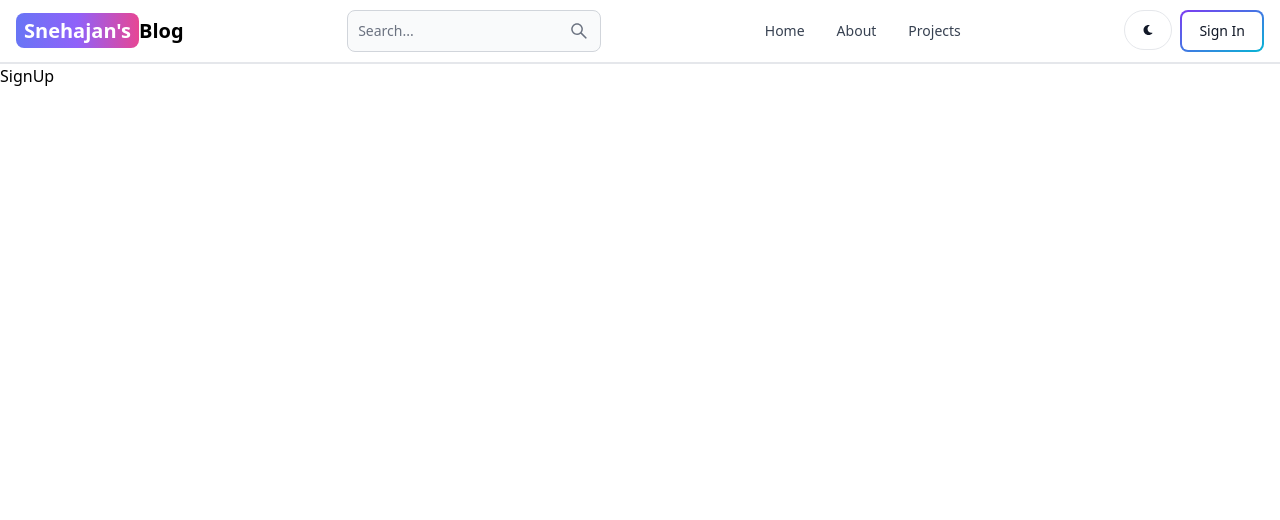
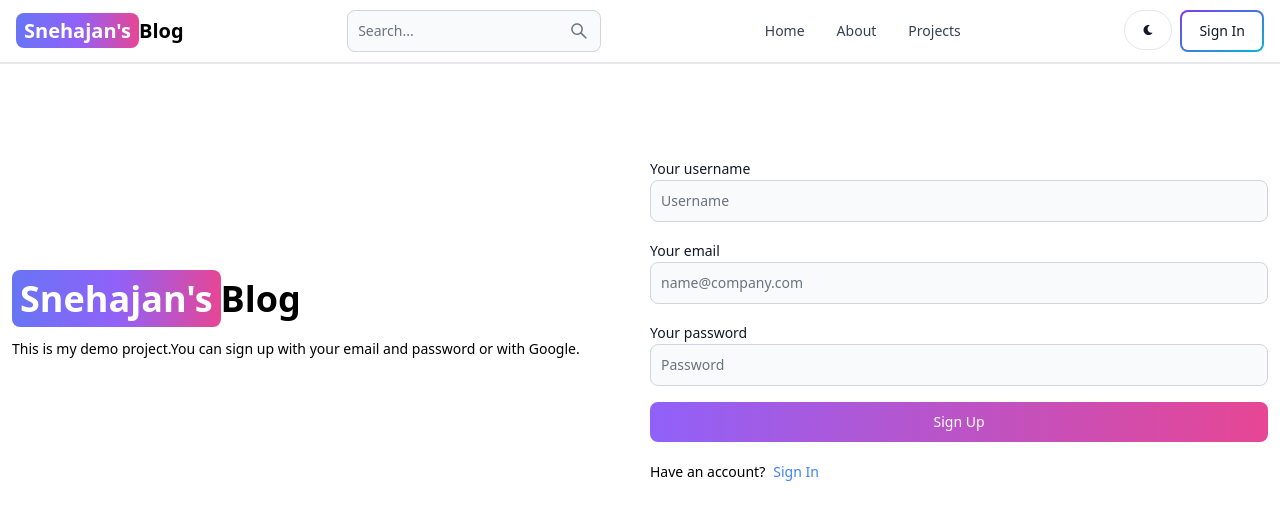
Before and after one commit to Snehajan97/mern-blog, a React (Vite) app in the folder client/: page /signup in a window 1280 px wide. Shown: the top 520 px of the page. Built offline with nearby package versions, Linux system fonts and the light colour scheme.

Commit message:
completed signup page ui

```diff
--- a/client/src/pages/SignUp.jsx
+++ b/client/src/pages/SignUp.jsx
@@ -1,9 +1,52 @@
+import { Button, Label, TextInput } from 'flowbite-react'
 import React from 'react'
+import { Link } from 'react-router-dom'
+
 
 export default function SignUp() {
   return (
-    <div>
-      SignUp
+    <div className='min-h-screen mt-20'>
+      <div className="flex p-3 max-ww-3xl mx-auto flex-col md:flex-row md:items-center gap-5">
+        {/* left */}
+        <div className='flex-1'>
+        <Link to='/' className=' font-bold dark:text-white text-4xl'>
+          <span className='px-2 py-1 bg-gradient-to-r from-indigo-500 via-purple-500
+           to-pink-500 rounded-lg text-white'>Snehajan's</span>
+          Blog
+      </Link>
+      <p className='text-sm mt-5'>
+        This is my demo project.You can sign up with your email and password
+        or with Google.
+      </p>
+        </div>
+        {/*right*/}
+
+        <div className='flex-1'>
+          <form className='flex flex-col gap-4'>
+           <div >
+            <Label value='Your username'/>
+            <TextInput type='text' placeholder='Username' id='username'/>
+            </div>
+           <div >
+            <Label value='Your email'/>
+            <TextInput type='text' placeholder='name@company.com' id='email'/>
+            </div>
+           <div >
+            <Label value='Your password'/>
+            <TextInput type='text' placeholder='Password' id='password'/>
+            </div>
+            <Button gradientDuoTone='purpleToPink' type='submit'>
+              Sign Up
+            </Button>
+          </form>
+          <div className='flex gap-2 text-sm mt-5'>
+             <span>Have an account?</span>
+             <Link to='/signin' className='text-blue-500'>
+              Sign In
+             </Link>
+          </div>
+        </div>
+      </div>
     </div>
   )
 }
```
